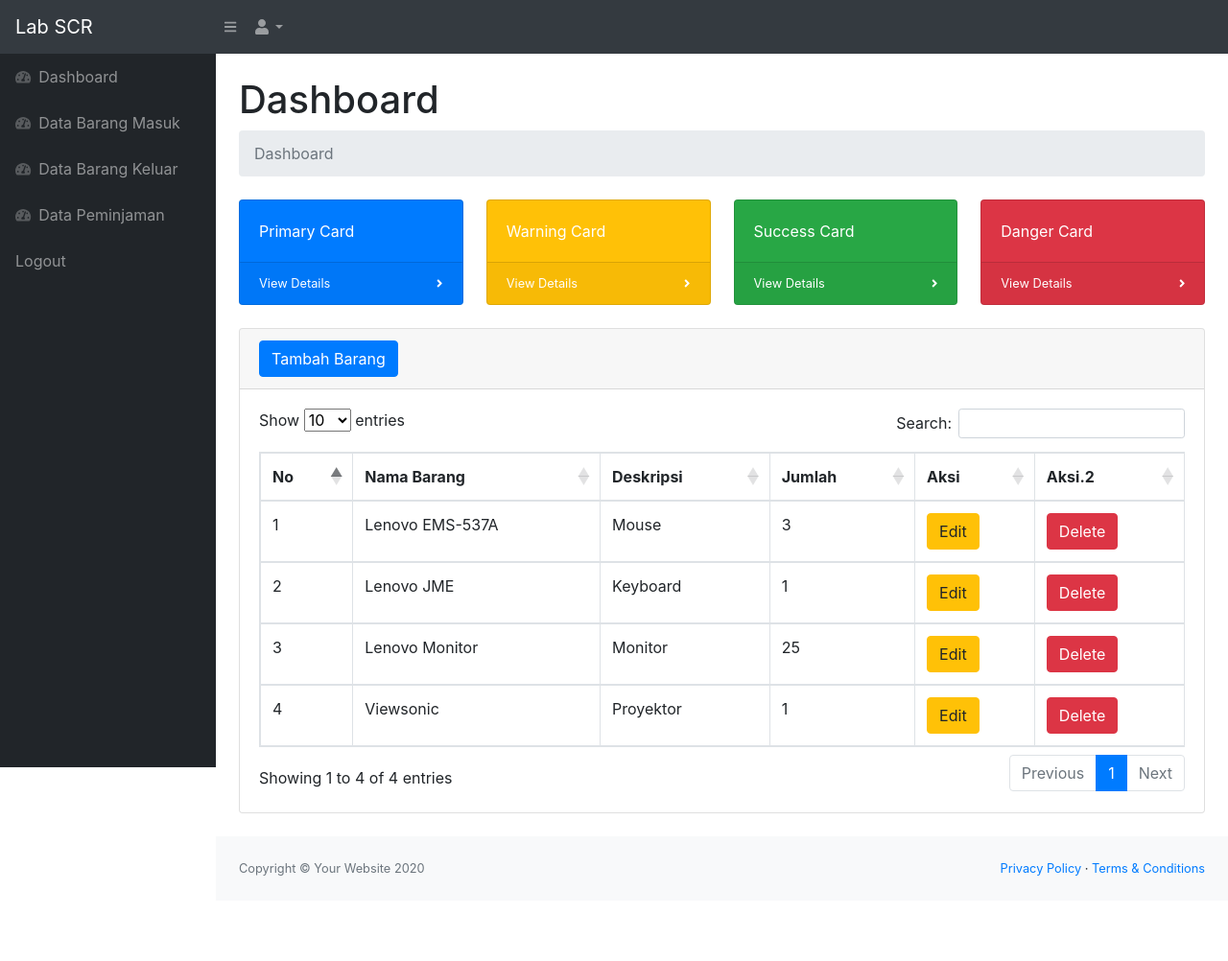
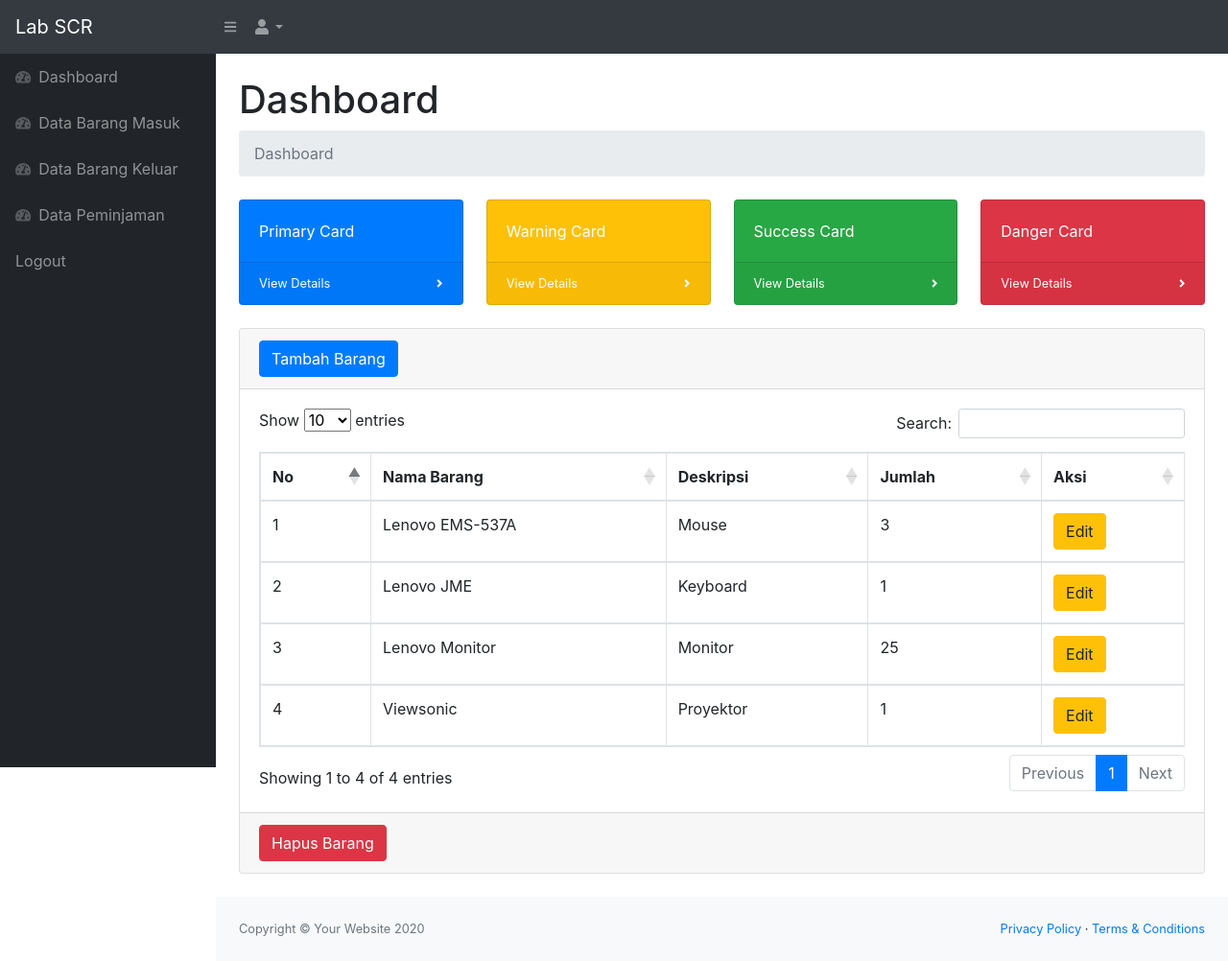
Before and after one commit to mahisaard/inventaris, a PHP site: page / in a window 1280 px wide. Shown: the whole page at 96% size. Before the commit the page ends 913 px from the top, so only its background shows below. Run offline with PHP 8.4, Linux system fonts and the light colour scheme; a user stored in the database is signed in; data comes from the database, SQL or seed files in the repository; some libraries are stand-ins or nearby versions.

Commit message:
Berhasil menambahkan tombol delete tetapi di bagian footer (bawah)

```diff
--- a/index.php
+++ b/index.php
@@ -121,39 +121,35 @@ require 'cek.php';
                                                 <th>Deskripsi</th>
                                                 <th>Jumlah</th>
                                                 <th>Aksi</th>
-                                                <th>Aksi.2</th>
                                             </tr>
                                         </thead>
                                         <tbody>
                                             <?php
                                             $ambilsemuadatastock = mysqli_query($conn,"select * from stock");
                                             $i = 1;
-                                            while($data=mysqli_fetch_array($ambilsemuadatastock)){
+                                            while($data = mysqli_fetch_array($ambilsemuadatastock)){
                                                 $namabarang = $data['namabarang'];
                                                 $deskripsi = $data['deskripsi'];
                                                 $stock = $data['stock'];
                                                 $idbrg = $data['idbarang'];
 
                                             ?>
+
                                             <tr>
                                                 <td><?=$i++;?></td>
                                                 <td><?=$namabarang;?></td>
                                                 <td><?=$deskripsi;?></td>
                                                 <td><?=$stock;?></td>
                                                 <td>
-                                                    <button type="button" class="btn btn-warning" data-toggle="modal" data-target="#edit<?=$idbrg;?>">
+                                                    <button type="button" class="btn btn-warning" data-toggle="modal" data-target="#perbarui<?=$idbrg;?>">
                                                     Edit
                                                     </button>
-                                                </td>
-                                                <td>
-                                                    <button type="button" class="btn btn-danger" data-toggle="modal" data-target="#delete<?$idbrg;?>">
-                                                    Delete
-                                                    </button>
+
                                                 </td>
                                             </tr>
 
                                             <!-- Edit Modal -->
-                                            <div class="modal fade" id="edit<?=$idbrg;?>">
+                                            <div class="modal fade" id="perbarui<?=$idbrg;?>">
                                                 <div class="modal-dialog">
                                                 <div class="modal-content">
 
@@ -180,26 +176,25 @@ require 'cek.php';
                                             </div>
 
 
-                                             <!-- Edit Modal -->
-                                            <div class="modal fade" id="edit<?=$idbrg;?>">
+                                            <!-- Delete Modal -->
+                                            <div class="modal fade" id="delete<?=$idbrg;?>">
                                                 <div class="modal-dialog">
                                                 <div class="modal-content">
 
                                                     <!-- Modal Header -->
                                                     <div class="modal-header">
-                                                    <h4 class="modal-title">Update Barang</h4>
+                                                    <h4 class="modal-title">Hapus Barang</h4>
                                                     <button type="button" class="close" data-dismiss="modal">&times;</button>
                                                     </div>
 
                                                     <!-- Modal body -->
                                                     <form method="post">
                                                     <div class="modal-body">
-                                                    <input type="text" name="namabarang" value="<?=$namabarang;?>" class="form-control" required>
+                                                    Apakah Anda yakin ingin menghapus <?=$namabarang;?>?
                                                     <br>
-                                                    <input type="text" name="deskripsi" value="<?=$deskripsi;?>" class="form-control" required>
                                                     <br>
                                                     <input type="hidden" name="idbrg" value="<?=$idbrg;?>">
-                                                    <button type="submit" class="btn btn-danger" name="updatebarang">Submit</button>
+                                                    <button type="submit" class="btn btn-danger" name="hapusbarang">Hapus</button>
                                                     </div>
                                                     </form>
 
@@ -214,6 +209,12 @@ require 'cek.php';
                                         </tbody>
                                     </table>
                                 </div>
+                            </div>
+                            <div class="card-footer">
+                            <!-- Button to Open the Modal -->
+                                <button type="button" class="btn btn-danger" data-toggle="modal" data-target="#delete<?=$idbrg;?>">
+                                Hapus Barang
+                                </button>
                             </div>
                         </div>
                     </div>
@@ -243,7 +244,7 @@ require 'cek.php';
         <script src="assets/demo/datatables-demo.js"></script>
     </body>
 
-            <!-- Modal -->
+            <!-- Tambah Modal -->
             <div class="modal fade" id="myModal">
             <div class="modal-dialog">
             <div class="modal-content">
--- a/login.php
+++ b/login.php
@@ -35,7 +35,7 @@ if(!isset($_SESSION['log'])){
         <meta name="viewport" content="width=device-width, initial-scale=1, shrink-to-fit=no" />
         <meta name="description" content="" />
         <meta name="author" content="" />
-        <title>Page Title - SB Admin</title>
+        <title>Form Login Admin</title>
         <link href="css/styles.css" rel="stylesheet" />
         <script src="https://cdnjs.cloudflare.com/ajax/libs/font-awesome/5.15.1/js/all.min.js" crossorigin="anonymous"></script>
     </head>
```
